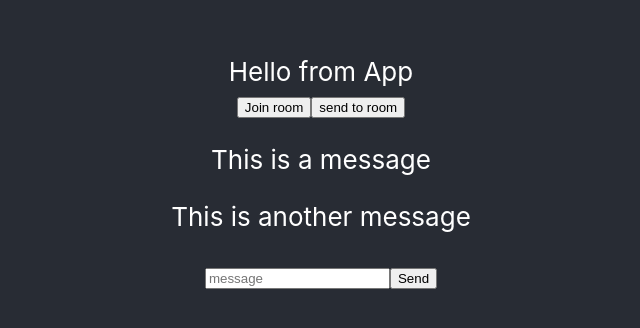
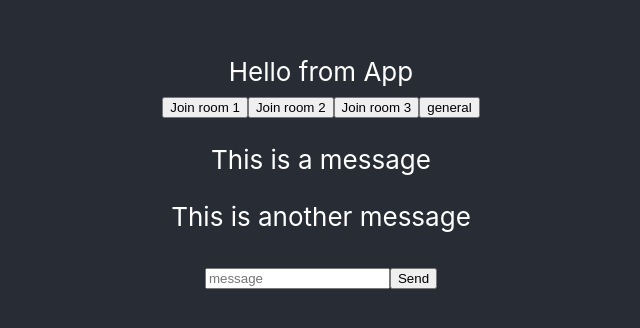
Before and after one commit to etreadway/chat-app, a React (Create React App) app in the folder client/: page / in a window 1280 px wide. Shown: the part 228-556 px from the top of the page, without its empty margins (319-959 px from the left). Built offline with nearby package versions, Linux system fonts and the light colour scheme; no server answers.

Commit message:
made actual rooms that the user can move between

```diff
--- a/client/src/components/ChatApp.jsx
+++ b/client/src/components/ChatApp.jsx
@@ -8,6 +8,7 @@ const socket = io("http://localhost:5001");
 
 export const ChatApp = () => {
   // const socket = io("http://localhost:5001");
+  const [currentRoom, setCurrentRoom] = useState("general");
 
   const [incoming, setIncoming] = useState("");
 
@@ -16,14 +17,10 @@ export const ChatApp = () => {
     "This is another message",
   ]);
 
+  const [newMessage, setNewMessage] = useState("");
+
   socket.on("incoming", (stuff) => {
     setIncoming(stuff);
-    // setMessageList([...messageList, stuff]);
-  });
-
-  socket.on("hello to room", (msg) => {
-    console.log(msg.id, msg.message);
-    setIncoming(msg);
   });
 
   useEffect(() => {
@@ -33,8 +30,6 @@ export const ChatApp = () => {
       "Message Sent";
     };
   }, [incoming]);
-
-  const [newMessage, setNewMessage] = useState("");
 
   const listItems = messageList.map((message) => {
     return <Message key={Math.random()} value={message} />;
@@ -46,22 +41,41 @@ export const ChatApp = () => {
 
   const handleMessageSend = (e) => {
     e.preventDefault();
-    socket.emit("newMessage", newMessage);
+    socket.emit("New Message", newMessage, currentRoom);
     setNewMessage("");
   };
 
-  const handleJoin = () => {
-    socket.emit("join room 1");
+  const handleJoin = (e) => {
+    setCurrentRoom(e.target.value);
+    socket.emit("join room", e.target.value);
   };
 
-  const handleSendToRoom = () => {
+  // useEffect(() => {
+  //   setMessageList([...messageList, incoming.message]);
+
+  //   return () => {
+  //     "Message Sent";
+  //   };
+  // }, [incoming]);
+
+  const handleLogCurrentRoom = () => {
     socket.emit("too room one");
   };
 
   return (
     <div>
-      <button onClick={handleJoin}>Join room</button>
-      <button onClick={handleSendToRoom}>send to room</button>
+      <button value="1" onClick={handleJoin}>
+        Join room 1
+      </button>
+      <button value="2" onClick={handleJoin}>
+        Join room 2
+      </button>
+      <button value="3" onClick={handleJoin}>
+        Join room 3
+      </button>
+      <button value="general" onClick={handleJoin}>
+        general
+      </button>
       <div>{listItems}</div>
       <form onSubmit={handleMessageSend}>
         <input
```
Also changed, not shown: 1 other file (tests, documents, lock files or other folders).
